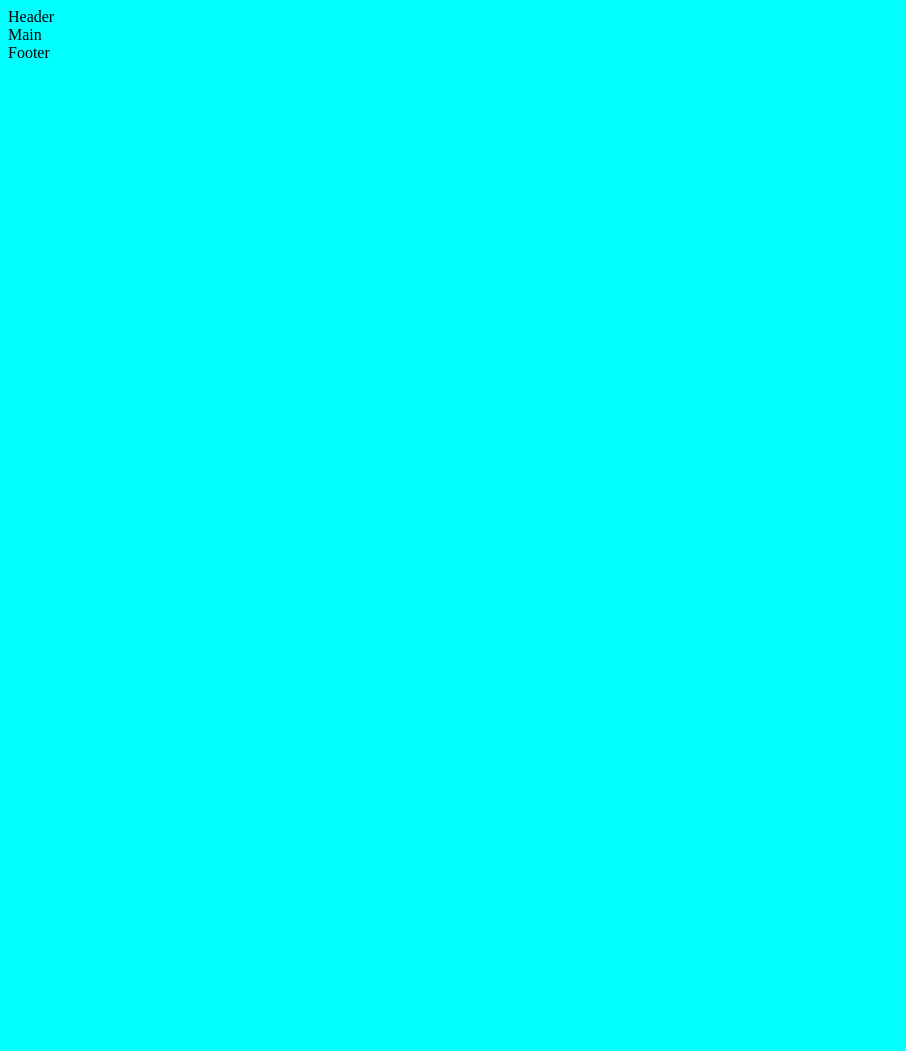
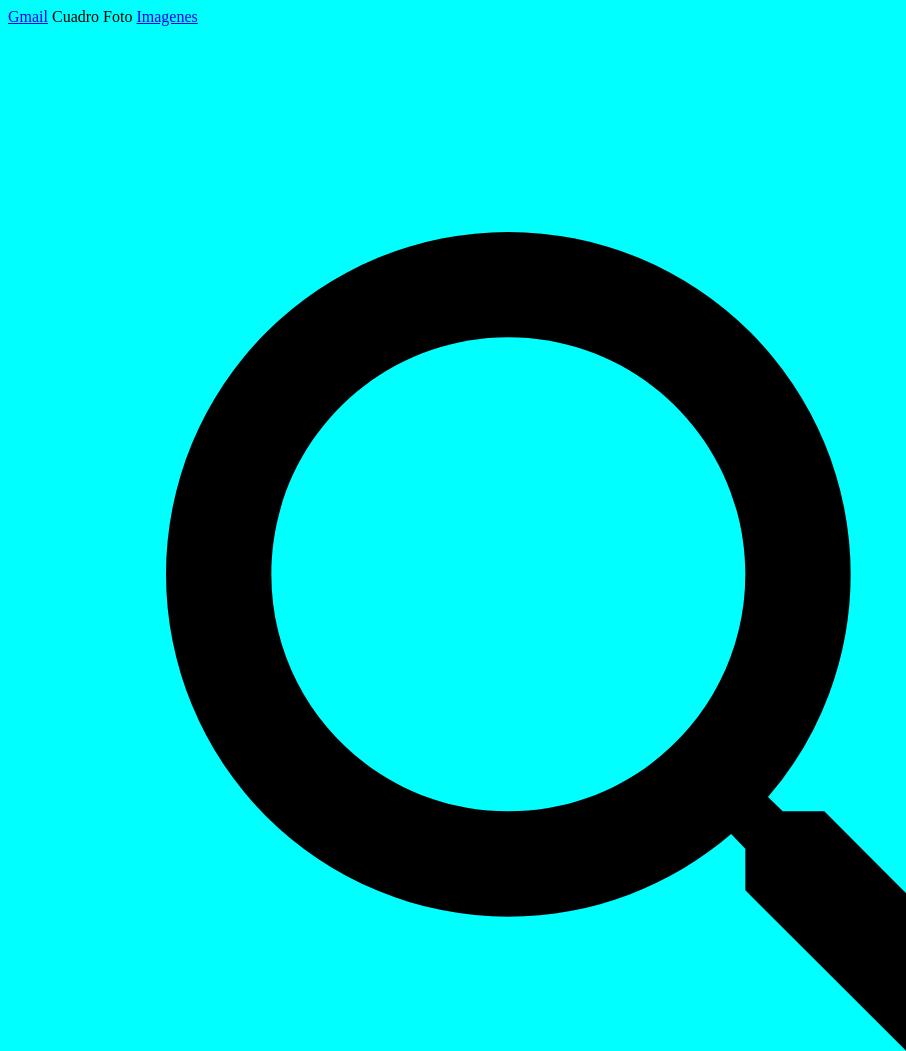
Before and after one commit to pamhg/google-clon, a plain HTML site: page index.html in a window 1280 px wide. Shown: the top 1051 px of the page, without its empty margins (0-906 px from the left). Before the commit the page ends 800 px from the top, so only its background shows below. Drawn offline with Linux system fonts and the light colour scheme.

Commit message:
agregamos los elementos de la pagina

```diff
--- a/index.html
+++ b/index.html
@@ -9,10 +9,40 @@
 </head>
 
 <body>
-    <header>Header</header>
-    <main>Main</main>
-    <footer>Footer</footer>
+    <header>
+        <a href="https://mail.google.com/mail/?authuser=0&ogbl" target="_blank" rel="noopener noreferrer">Gmail</a>
+        Cuadro Foto
+        <a href="https://www.google.com/imghp?hl=es-419&authuser=0&ogbl" target="_blank"
+            rel="noopener noreferrer">Imagenes</a>
+        <div class="icono">
+        </div>
+        <img src="" </header>
+        <main>
+            <div><svg id="lupa" focusable="false" xmlns="http://www.w3.org/2000/svg" viewBox="0 0 24 24"
+                    data-iml="1700327065599">
+                    <path
+                        d="M15.5 14h-.79l-.28-.27A6.471 6.471 0 0 0 16 9.5 6.5 6.5 0 1 0 9.5 16c1.61 0 3.09-.59 4.23-1.57l.27.28v.79l5 4.99L20.49 19l-4.99-5zm-6 0C7.01 14 5 11.99 5 9.5S7.01 5 9.5 5 14 7.01 14 9.5 11.99 14 9.5 14z">
+                    </path>
+                </svg></div>
+        </main>
+        <footer>
+            <ul>
+                <li>Mexico</li>
+            </ul>
 
+            <ul>
+                <li> <a href="http://" target="_blank" rel="noopener noreferrer">Sobre Google</a> </li>
+                <li> <a href="http://" target="_blank" rel="noopener noreferrer">Publicidad</a> </li>
+                <li> <a href="http://" target="_blank" rel="noopener noreferrer">Negocios</a> </li>
+                <li> <a href="http://" target="_blank" rel="noopener noreferrer">Como funciona la busqueda</a> </li>
+            </ul>
+
+            <ul>
+                <li> <a href="http://" target="_blank" rel="noopener noreferrer">Privacidad</a> </li>
+                <li> <a href="http://" target="_blank" rel="noopener noreferrer">Condiciones</a> </li>
+                <li> <a href="http://" target="_blank" rel="noopener noreferrer">Preferencias</a> </li>
+            </ul>
+        </footer>
 </body>
 
 </html>
--- a/style.css
+++ b/style.css
@@ -1,3 +1,12 @@
 body {
     background-color: aqua;
 }
+
+#lupa {
+    color: gray;
+}
+
+.icono {
+    width: 30px;
+    height: 30px;
+}
```
Also changed, not shown: 1 other file.
